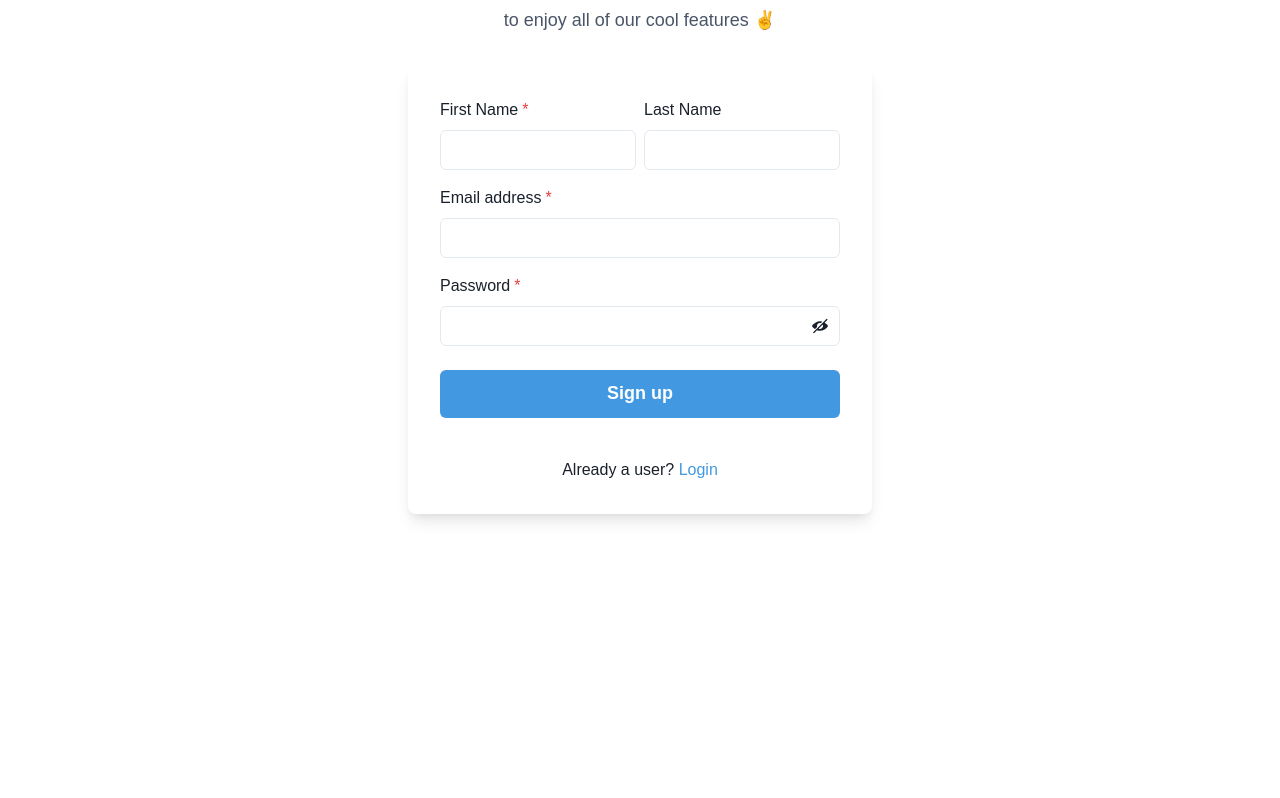
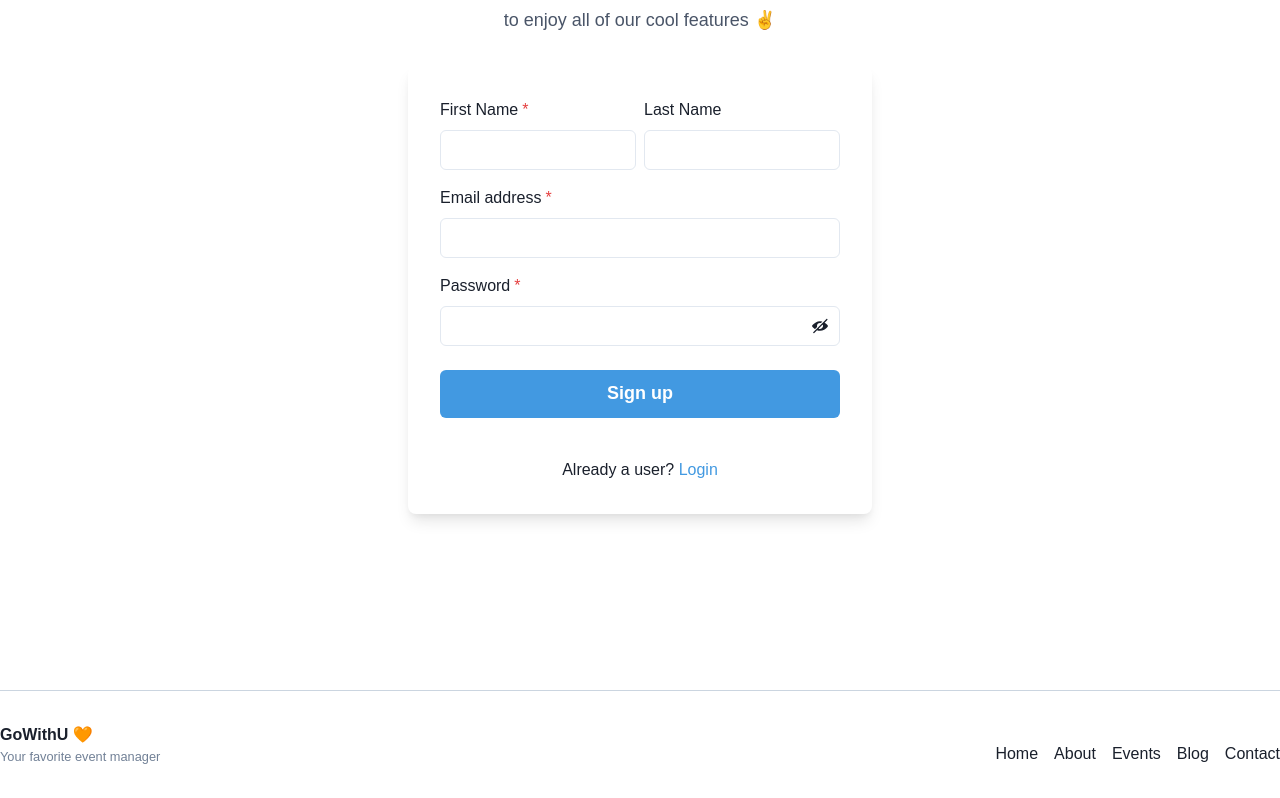
Before and after one commit to kalwabed/festika-workshop-2024, a React (Vite) app in the folder frontend/: page /signup in a window 1280 px wide. Shown: the part 261-1059 px from the top of the page. Before the commit the page ends 823 px from the top, so only its background shows below. Built offline with nearby package versions, Linux system fonts and the light colour scheme.

Commit message:
feat: page footer

```diff
--- a/frontend/src/components/hero.tsx
+++ b/frontend/src/components/hero.tsx
@@ -17,7 +17,7 @@ export default function Hero() {
         </Text>
         <Text color="gray.600">Your ticket to live entertainment</Text>
 
-        <Button mt={12} colorScheme="orange">
+        <Button mt={12} size="lg" colorScheme="orange">
           Get started
         </Button>
       </Box>
--- /dev/null
+++ b/frontend/src/components/page-footer.tsx
@@ -0,0 +1,36 @@
+import { Link as RouterLink } from '@tanstack/react-router'
+import { Box, Flex, Link, Text } from '@chakra-ui/react'
+
+function PageFooter() {
+  return (
+    <Box as="footer" w="full">
+      <Flex
+        maxW="8xl"
+        justify="space-between"
+        align="end"
+        mx="auto"
+        py={8}
+        borderTop="1px solid"
+        borderColor="gray.300"
+      >
+        <Flex flexDir="column">
+          <b>GoWithU 🧡</b>
+          <Text as="small" color="gray.500">
+            Your favorite event manager
+          </Text>
+        </Flex>
+        <Flex align="center" gap={4}>
+          <Link as={RouterLink} to="/">
+            Home
+          </Link>
+          <Link href="#">About</Link>
+          <Link href="#">Events</Link>
+          <Link href="#">Blog</Link>
+          <Link href="#">Contact</Link>
+        </Flex>
+      </Flex>
+    </Box>
+  )
+}
+
+export default PageFooter
--- a/frontend/src/routes/__root.tsx
+++ b/frontend/src/routes/__root.tsx
@@ -1,15 +1,17 @@
 import { Flex } from '@chakra-ui/react'
 import { createRootRoute, Outlet } from '@tanstack/react-router'
 import { TanStackRouterDevtools } from '@tanstack/router-devtools'
+import PageFooter from '~components/page-footer'
 import PageHeader from '~components/page-header'
 
 export const Route = createRootRoute({
   component: () => (
     <>
       <PageHeader />
-      <Flex as="main" px={[4, 0]} flexDir="column" w="full">
+      <Flex as="main" px={[4, 0]} mb={32} flexDir="column" w="full">
         <Outlet />
       </Flex>
+      <PageFooter />
       <TanStackRouterDevtools />
     </>
   ),
```
